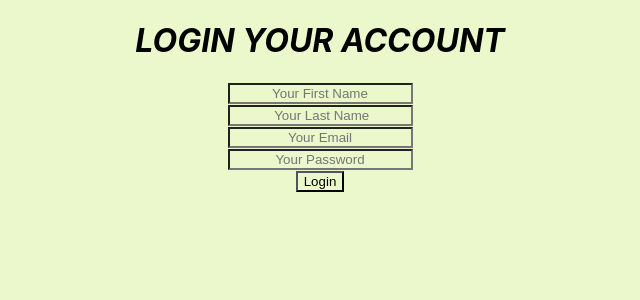
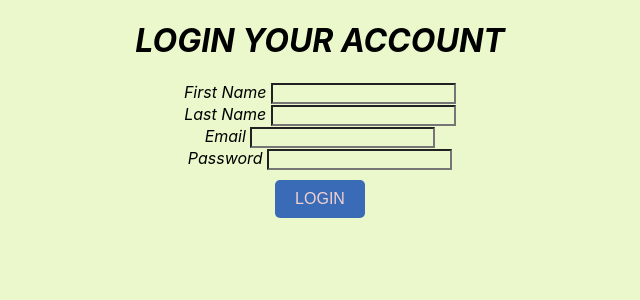
Before and after one commit to Vach001/login-form-app, a React (Create React App) app: page / in a window 1280 px wide. Shown: the top 300 px of the page, without its empty margins (320-960 px from the left). Built offline with nearby package versions, Linux system fonts and the light colour scheme.

Commit message:
feat(Login): add styles, useEffect and storage effect

```diff
--- a/src/Components/Login/Login.jsx
+++ b/src/Components/Login/Login.jsx
@@ -1,53 +1,86 @@
-import React, { useState } from "react";
+import React, { useEffect, useState } from "react";
 import styles from "./Login.module.css";
 
-export default function Login() {
-  const [firstName, setFirstName] = useState("");
-  const [lastName, setLastName] = useState("");
-  const [email, setEmail] = useState("");
-  const [password, setPassword] = useState("");
+const setStorage = (key, value) => {
+  localStorage.setItem(key, JSON.stringify(value));
+};
+const getStorage = (key) => JSON.parse(localStorage.getItem(key));
 
-  const handleSubmit = (e) => {
-    e.preventDefault();
-    console.log("First Name", firstName);
-    console.log("Last Name", lastName);
-    console.log("Email", email);
-    console.log("password", password);
-  };
+export default function () {
+  const [firstName, setFirstName] = useState(getStorage("firstName") ?? "");
+  const [lastName, setLastName] = useState(getStorage("lastName") ?? "");
+  const [email, setEmail] = useState(getStorage("email") ?? "");
+  const [password, setPassword] = useState(getStorage("password") ?? "");
+  const [disabled, setDisabled] = useState(true);
+
+  useEffect(() => isDisabled(), [firstName, lastName, email, password]);
+
+  function isDisabled() {
+    if (!!firstName && !!lastName && !!email && !!password) {
+      return setDisabled(false);
+    }
+    return setDisabled(true);
+  }
 
   return (
     <div className={styles.loginForm}>
-      <h1>LOGIN YOUR ACCOUNT</h1>
-      <form onSubmit={handleSubmit}>
+        <><h1>LOGIN YOUR ACCOUNT</h1></>
+      <form>
+        <label className={styles.label}> First Name </label>
         <input
+          className={styles.inputField}
           type="text"
-          placeholder="Your First Name"
+          onChange={(e) => {
+            setStorage("firstName", e.target.value);
+            setFirstName(e.target.value);
+          }}
           value={firstName}
-          onChange={(e) => setFirstName(e.target.value)}
+          required
         />
         <br />
+
+        <label className={styles.label}> Last Name </label>
         <input
+          className={styles.inputField}
           type="text"
-          placeholder=" Your Last Name"
+          onChange={(e) => {
+            setStorage("lastName", e.target.value);
+            setLastName(e.target.value);
+          }}
           value={lastName}
-          onChange={(e) => setLastName(e.target.value)}
+          required
         />
         <br />
+
+        <label className={styles.label}> Email </label>
         <input
-          type="email"
-          placeholder="Your Email"
+          className={styles.inputField}
+          type="Email"
+          onChange={(e) => {
+            setStorage("email", e.target.value);
+            setEmail(e.target.value);
+          }}
           value={email}
-          onChange={(e) => setEmail(e.target.value)}
+          required
         />
         <br />
+
+        <label className={styles.label}> Password </label>
         <input
+          className={styles.inputField}
           type="password"
-          placeholder="Your Password"
+          onChange={(e) => {
+            setStorage("password", e.target.value);
+            setPassword(e.target.value);
+          }}
           value={password}
-          onChange={(e) => setPassword(e.target.value)}
+          required
         />
         <br />
-        <button type="submit">Login</button>
+
+        <button className={styles.button} disabled={disabled}>
+          LOGIN
+        </button>
       </form>
     </div>
   );
--- a/src/Components/Login/Login.module.css
+++ b/src/Components/Login/Login.module.css
@@ -1,4 +1,38 @@
-.loginForm{
-    text-align: center;
-    font-style: italic;
+.loginForm {
+  display: flexbox;
+  margin: center;
+  position: center;
+  font-style: italic;
 }
+.label {
+    position: center;
+  text-align: center;
+}
+.inputField {
+  display: flexbox;
+  justify-content: center;
+  position: center;
+  text-align: center;
+  color: rgb(190, 10, 245);
+  flex-wrap: wrap;
+}
+.button {
+  padding: 10px 20px;
+  background-color: #396bb6;
+  color: rgb(243, 209, 209);
+  border: none;
+  cursor: pointer;
+  margin: 10px;
+  border-radius: 5px;
+  font-size: 16px;
+  transition: all 0.3s ease;
+}
+button:hover {
+  background-color: #71da75;
+}
+button:active {
+  transform: scale(0.95);
+}
+button:focus {
+  outline: none;
+}
```
